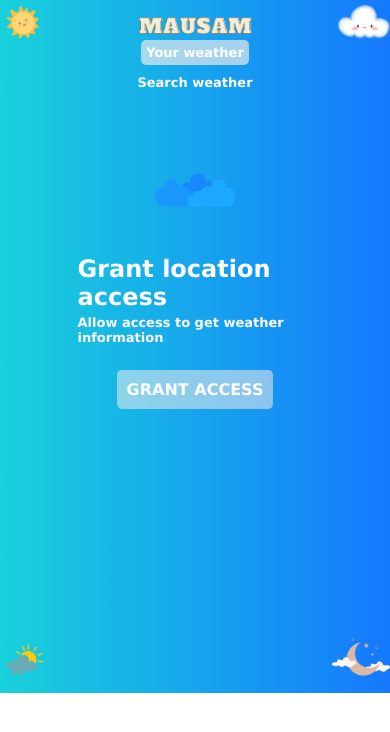
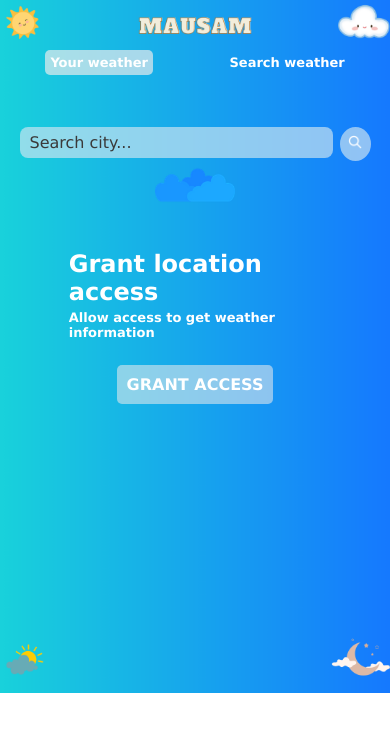
Before and after one commit to iamrstar/Mausam, a plain HTML site: page index.html in a window 390 px wide. Drawn offline with Linux system fonts and the light colour scheme.

Commit message:
some changes

```diff
--- a/styles.css
+++ b/styles.css
@@ -225,16 +225,18 @@
 @media only screen and (max-width: 600px) {
     .wrapper {
         background-image: url(Images/phone.png);
+        overflow-y: hidden;
        object-fit: fill;
+    }
 
     .main-container {
-        gap: 20px;
-        max-width: 90%;
+        gap: 30px;
+        max-width: 95%;
     }
 
     .tab-container {
         width: 90%;
-        flex-direction: column;
+        flex-direction: r;
         gap: 10px;
     }
 
@@ -255,7 +257,13 @@
     }
 
     .form-container {
+        display: flex;
+        justify-content: center;
+        position: absolute;
+        top: 15%;
         width: 90%;
+        gap: 7px;
+
     }
 
    .grant-location-container{
@@ -263,10 +271,6 @@ display: flex;
 justify-content: center;
 align-items: center;
 position: relative;
-
-background-repeat: no-repeat;
-background-size: 100%;
 }
 
-   }
 }
```
